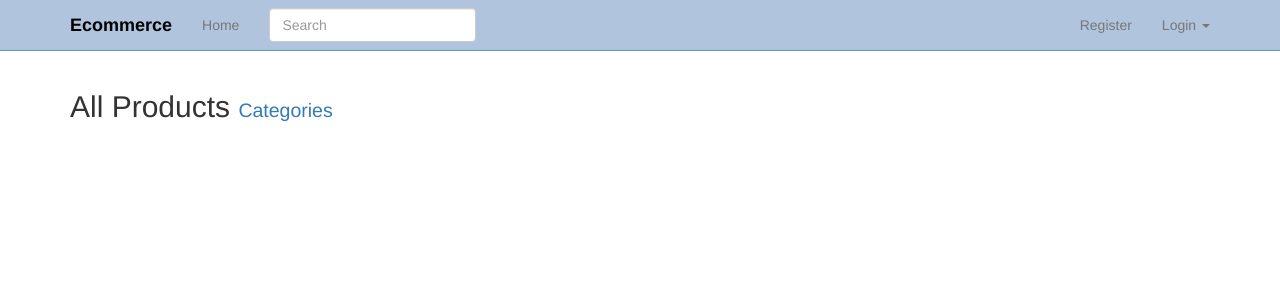
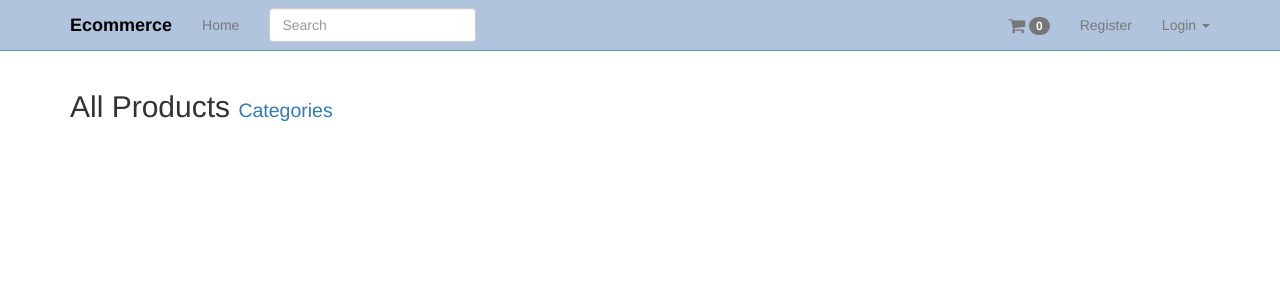
Before and after one commit to KartikShrikantHegde/Django_Ecommerce, a Django app: template src/products/templates/products/product_list.html in a window 1280 px wide. Shown: the top 300 px of the page. Run offline with Django 3.2, Linux system fonts and the light colour scheme; the template is opened without the code that fills it, so the values that code supplies are empty; some libraries are stand-ins or nearby versions.

Commit message:
adding shopping cart icon and styling it

```diff
--- a/src/static_in_pro/our_static/css/custom.css
+++ b/src/static_in_pro/our_static/css/custom.css
@@ -6,3 +6,9 @@
 	color:red;
 	text-decoration:line-through;
 }
+
+.fa-navbar-cart
+{
+	    font-size: 18px;
+    vertical-align: middle
+}
--- a/src/templates/navbar.html
+++ b/src/templates/navbar.html
@@ -30,6 +30,9 @@
 
 
           <ul class="nav navbar-nav navbar-right">
+          <li>
+              <a href="#"><i class="fa fa-shopping-cart fa-navbar-cart"></i> <span class="badge">0</span> </a>
+          </li>
           {% if request.user.is_authenticated %}
             <li><a href="{% url 'auth_logout' %}">Logout</a></li>
             {% else %}
```
Also changed, not shown: 1 other file.
